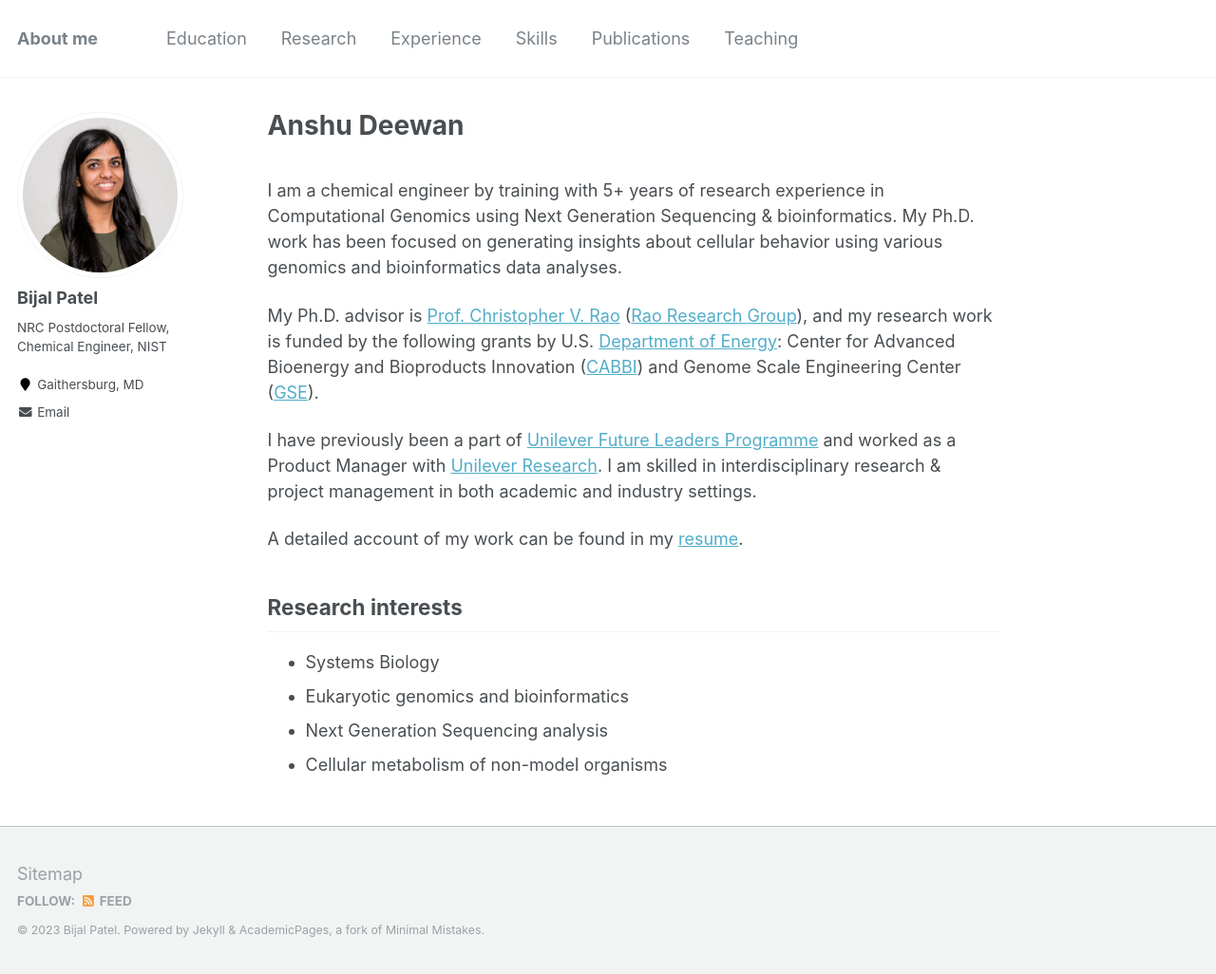
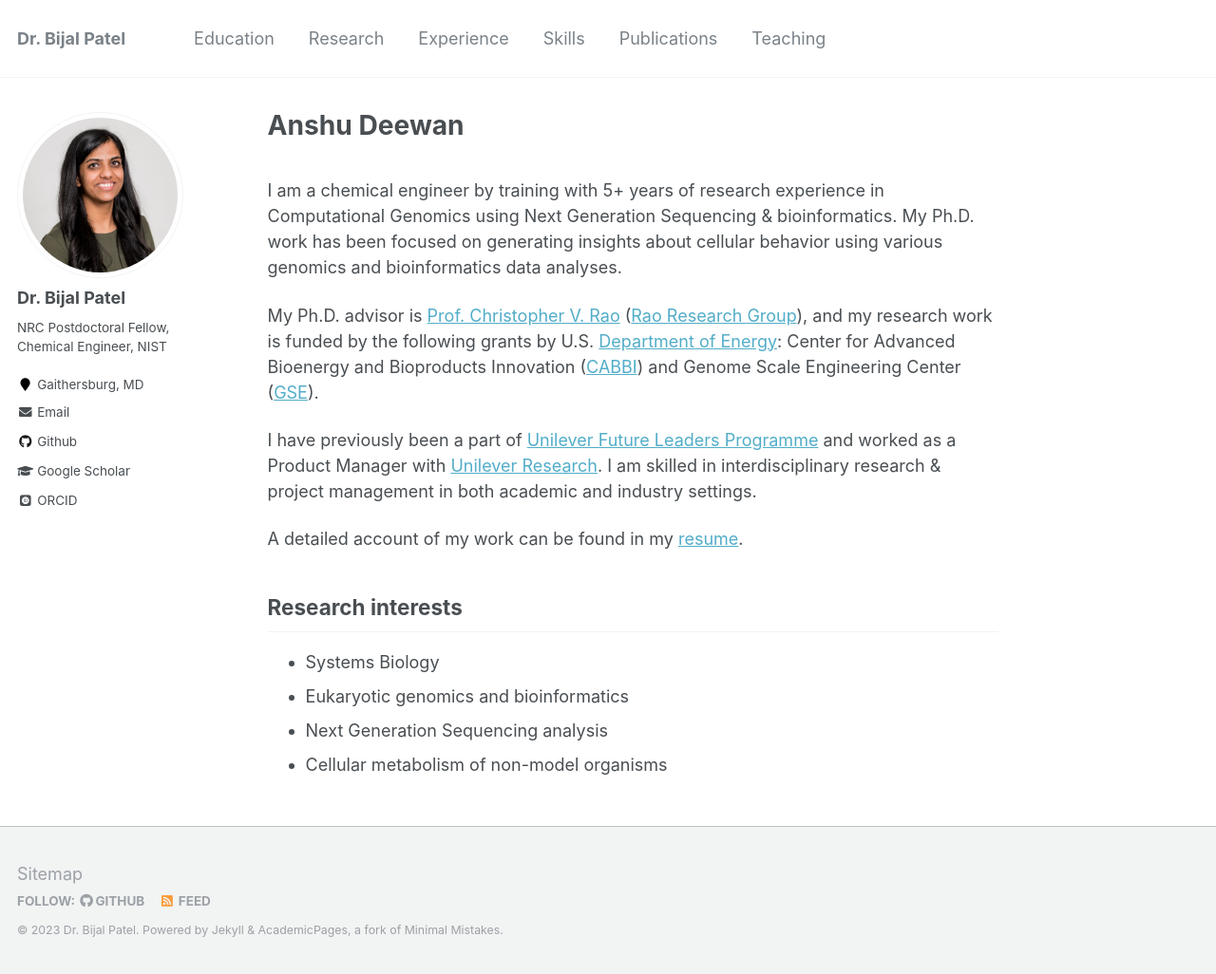
Before and after one commit to BijalBPatel/BijalBPatel.github.io, a Jekyll site: the page built from _pages/about.md, in a window 1280 px wide and 1026 px high. Shown: the whole window at 95% size. Built offline with Jekyll 4.4.1, drawn with Linux system fonts in a browser that asks for light colours; some web fonts are replaced.

Commit message:
Update Config

```diff
--- a/_config.yml
+++ b/_config.yml
@@ -7,13 +7,13 @@
 
 # Site Settings
 locale                   : "en-US"
-title                    : "About me"
+title                    : "Dr. Bijal Patel"
 title_separator          : "-"
-name                     : &name "Bijal Patel"
-description              : &description ""
-url                      : https://BijalPatelPhD.github.io # the base hostname & protocol for your site e.g. "https://mmistakes.github.io"
+name                     : &name "Dr. Bijal Patel"
+description              : &description "NRC Postdoctoral Researcher at NIST"
+url                      : https://BijalPatel.github.io # the base hostname & protocol for your site e.g. "https://mmistakes.github.io"
 baseurl                  : "" # the subpath of your site, e.g. "/blog"
-repository               : "BijalBPatel/BijalPatelPhD.github.io"
+repository               : "BijalBPatel/BijalPatel.github.io"
 teaser                   :  # filename of teaser fallback teaser image placed in /images/, .e.g. "500x300.png"
 breadcrumbs              : false # true, false (default)
 words_per_minute         : 160
@@ -80,14 +80,14 @@ analytics:
 
 # Site Author
 author:
-  name             : "Bijal Patel"
+  name             : "Dr. Bijal Patel"
   avatar           : "profile.png"
   bio              : "NRC Postdoctoral Fellow, Chemical Engineer, NIST"
   location         : "Gaithersburg, MD"
   employer         :
   pubmed           : # "https://pubmed.ncbi.nlm.nih.gov/?term=anshu+deewan"
-  googlescholar    : # "https://scholar.google.com/citations?user=xWlcH0YAAAAJ&hl=en"
-  email            :  "bijalpatelphd@outlook.com"
+  googlescholar    :  "https://scholar.google.com/citations?user=qWFByPkAAAAJ&hl"
+  email            :  "BijalPatelPhd@outlook.com"
   researchgate     :  # example: "https://www.researchgate.net/profile/yourprofile"
   uri              :
   bitbucket        :
@@ -96,20 +96,20 @@ author:
   flickr           :
   facebook         :
   foursquare       :
-  github           : #"anshudeewan"
+  github           : "bijalbpatel"
   google_plus      :
   keybase          :
   instagram        :
   impactstory      : #"https://profiles.impactstory.org/u/xxxx-xxxx-xxxx-xxxx"
   lastfm           :
   linkedin         : #"anshudeewan"
-  orcid            : #"https://orcid.org/0000-0002-0288-8926"
+  orcid            : "https://orcid.org/0000-0002-8015-9075"
   pinterest        :
   soundcloud       :
   stackoverflow    : # http://stackoverflow.com/users/123456/username
   steam            :
   tumblr           :
-  twitter          : # "AnshuDeewan"
+  twitter          :
   vine             :
   weibo            :
   xing             :
```
